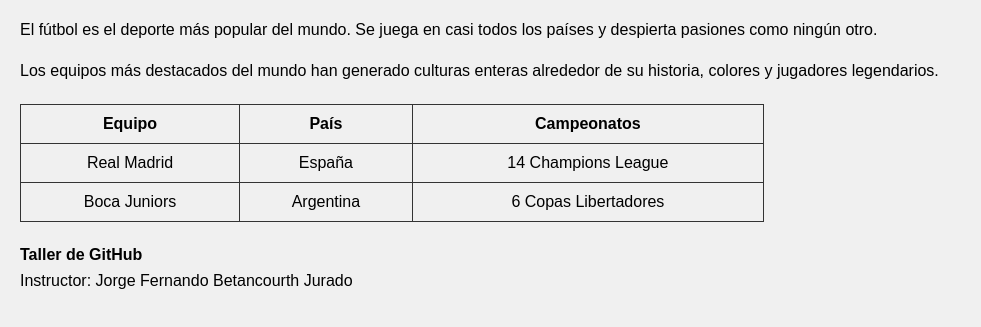
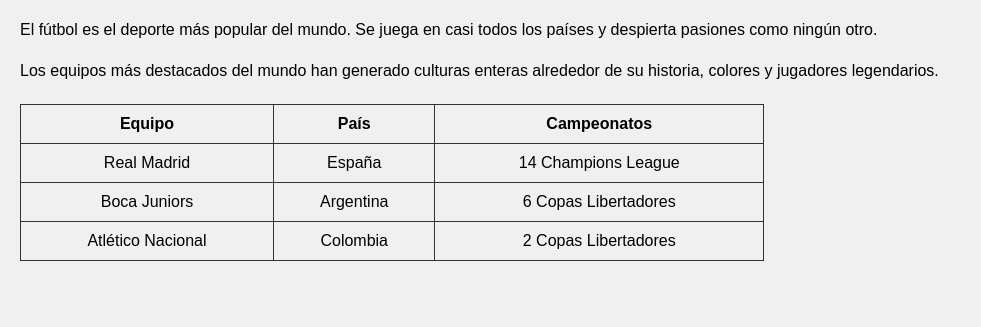
Before and after one commit to CamiloRuiz32/CamilorRuiz_1061720137, a plain HTML site: page informacion.html in a window 1280 px wide. Shown: the part 111-438 px from the top of the page, without its empty margins (0-981 px from the left). Drawn offline with Linux system fonts and the light colour scheme.

Commit message:
cambios de tabla

```diff
--- a/informacion.html
+++ b/informacion.html
@@ -51,12 +51,13 @@
       <td>Argentina</td>
       <td>6 Copas Libertadores</td>
     </tr>
+    <tr>
+  <td>Atlético Nacional</td>
+  <td>Colombia</td>
+  <td>2 Copas Libertadores</td>
+</tr>
+
   </table>
-
-  <footer>
-    <p><strong>Taller de GitHub</strong><br>
-    Instructor: Jorge Fernando Betancourth Jurado</p>
-  </footer>
 
 </body>
 </html>
```
